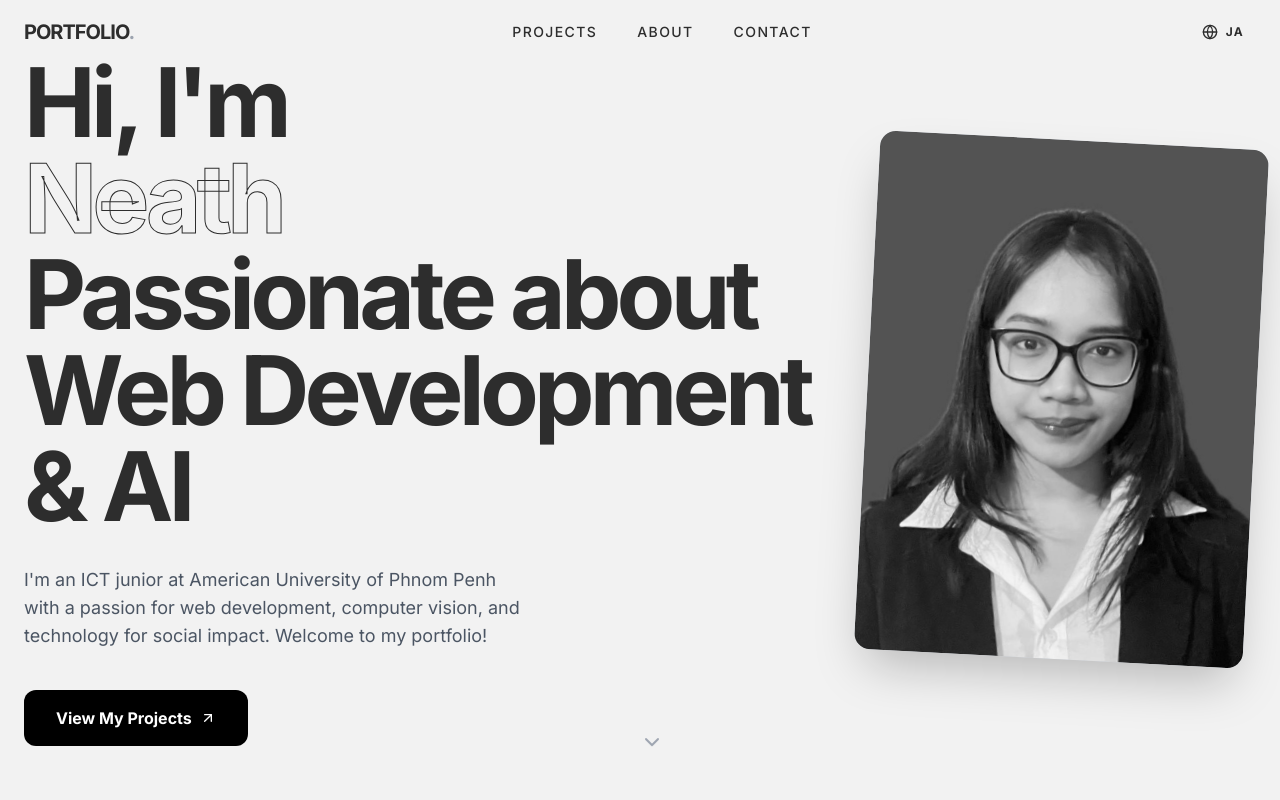
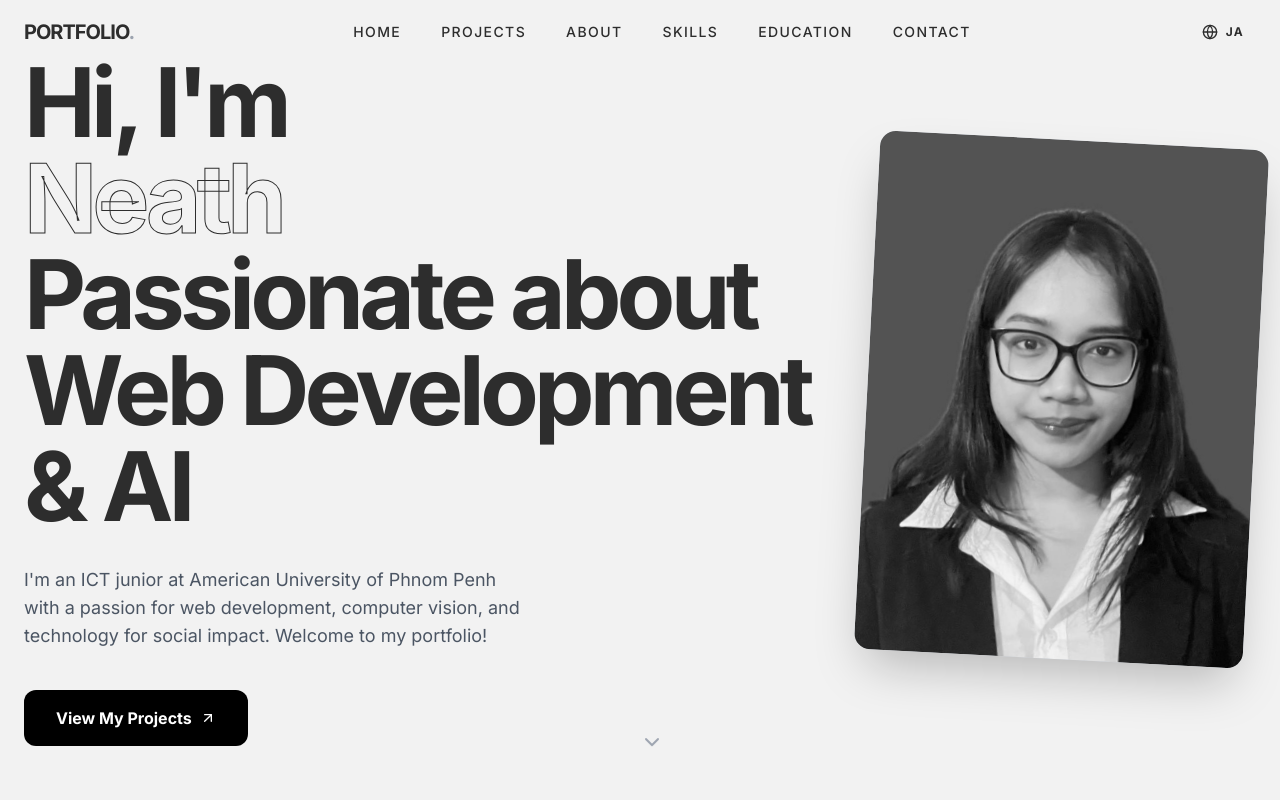
Before and after one commit to Chanmonineath/Portfolio, a React (Vite) app: page / in a window 1280 px wide. Shown: the top 800 px of the page. Built offline with nearby package versions, Linux system fonts and the light colour scheme.

Commit message:
Add navigation links: Home, Skills, Education

```diff
--- a/src/App.jsx
+++ b/src/App.jsx
@@ -85,11 +85,20 @@ const App = () => {
 
           {/* Desktop Menu */}
           <div className="hidden md:flex items-center space-x-8 lg:space-x-10 text-sm font-medium uppercase tracking-widest">
+            <a href="#home" className="hover:text-gray-400 transition-colors duration-200">
+              Home
+            </a>
             <a href="#work" className="hover:text-gray-400 transition-colors duration-200">
               {t.nav.work}
             </a>
             <a href="#about" className="hover:text-gray-400 transition-colors duration-200">
               {t.nav.about}
+            </a>
+            <a href="#skills" className="hover:text-gray-400 transition-colors duration-200">
+              Skills
+            </a>
+            <a href="#education" className="hover:text-gray-400 transition-colors duration-200">
+              Education
             </a>
             <a href="#contact" className="hover:text-gray-400 transition-colors duration-200">
               {t.nav.contact}
@@ -122,11 +131,20 @@ const App = () => {
         {/* Mobile Menu */}
         {mobileMenuOpen && (
           <div className="md:hidden mt-4 space-y-4 pb-4 animate-slideInUp">
+            <a href="#home" className="block hover:text-gray-400 transition-colors text-sm font-medium uppercase">
+              Home
+            </a>
             <a href="#work" className="block hover:text-gray-400 transition-colors text-sm font-medium uppercase">
               {t.nav.work}
             </a>
             <a href="#about" className="block hover:text-gray-400 transition-colors text-sm font-medium uppercase">
               {t.nav.about}
+            </a>
+            <a href="#skills" className="block hover:text-gray-400 transition-colors text-sm font-medium uppercase">
+              Skills
+            </a>
+            <a href="#education" className="block hover:text-gray-400 transition-colors text-sm font-medium uppercase">
+              Education
             </a>
             <a href="#contact" className="block hover:text-gray-400 transition-colors text-sm font-medium uppercase">
               {t.nav.contact}
@@ -136,7 +154,7 @@ const App = () => {
       </nav>
 
       {/* Hero Section */}
-      <section className="relative min-h-screen flex items-center px-3 sm:px-4 md:px-6 overflow-hidden pt-24 sm:pt-20 md:pt-0">
+      <section id="home" className="relative min-h-screen flex items-center px-3 sm:px-4 md:px-6 overflow-hidden pt-24 sm:pt-20 md:pt-0">
         <div className="max-w-7xl mx-auto w-full grid grid-cols-1 lg:grid-cols-12 gap-6 sm:gap-8 items-center">
           <div className="lg:col-span-8 z-10">
             <h1 className="text-3xl sm:text-4xl md:text-6xl lg:text-8xl font-bold tracking-tighter leading-[0.9] mb-4 sm:mb-6 md:mb-8 animate-slideInUp">
@@ -290,7 +308,7 @@ const App = () => {
       </section>
 
       {/* Skills Section */}
-      <section className="py-12 sm:py-16 md:py-32 bg-[#F2F2F2] px-3 sm:px-4 md:px-6">
+      <section id="skills" className="py-12 sm:py-16 md:py-32 bg-[#F2F2F2] px-3 sm:px-4 md:px-6">
         <div className="max-w-7xl mx-auto grid grid-cols-1 lg:grid-cols-12 gap-8 sm:gap-12 md:gap-16">
           <div className="lg:col-span-5">
             <h2 className="text-xs md:text-sm font-bold uppercase tracking-widest text-gray-400 mb-2 sm:mb-4">
@@ -333,7 +351,7 @@ const App = () => {
       </section>
 
       {/* Education Section */}
-      <section className="py-16 md:py-32 bg-[#F2F2F2] px-4 md:px-6">
+      <section id="education" className="py-16 md:py-32 bg-[#F2F2F2] px-4 md:px-6">
         <div className="max-w-7xl mx-auto grid grid-cols-1 md:grid-cols-2 gap-12 md:gap-20 items-center">
           <div>
             <h2 className="text-xs md:text-sm font-bold uppercase tracking-widest text-gray-400 mb-4">
```
